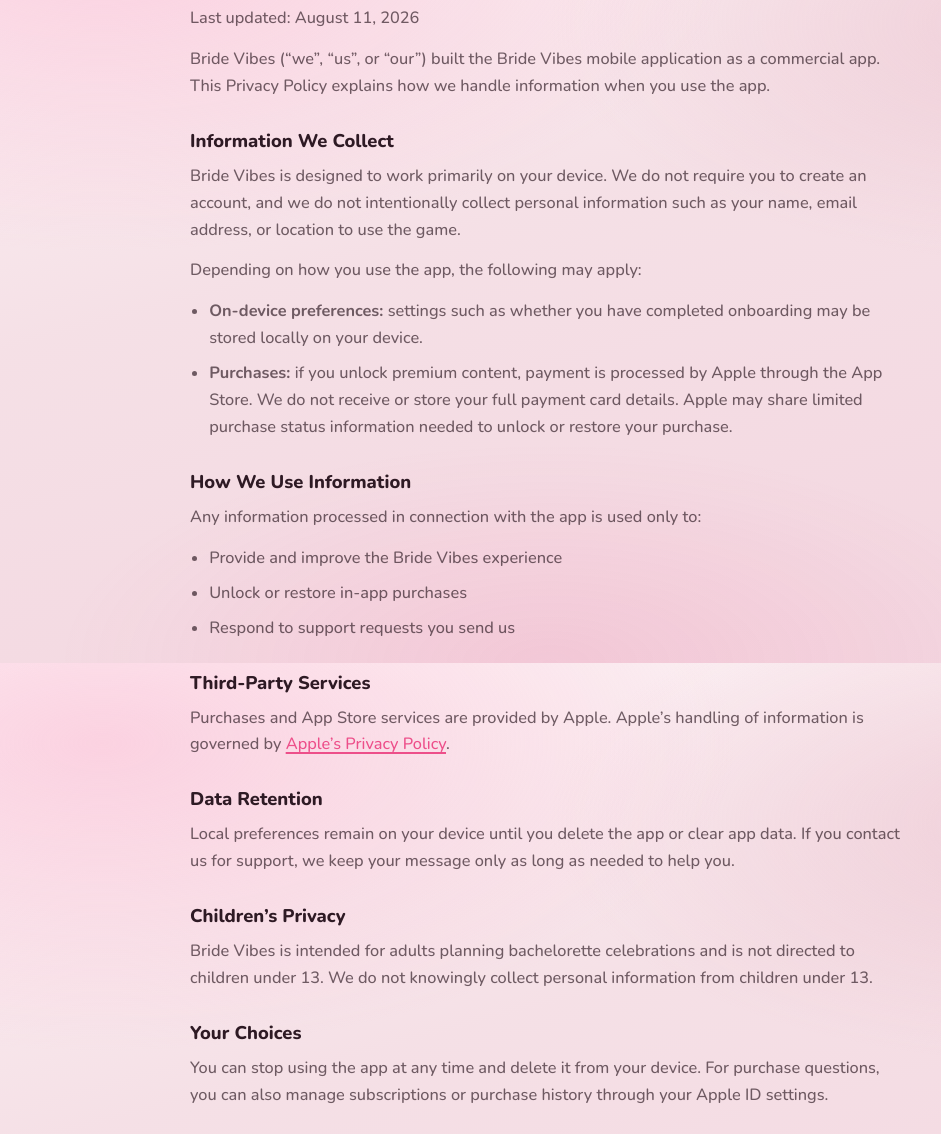
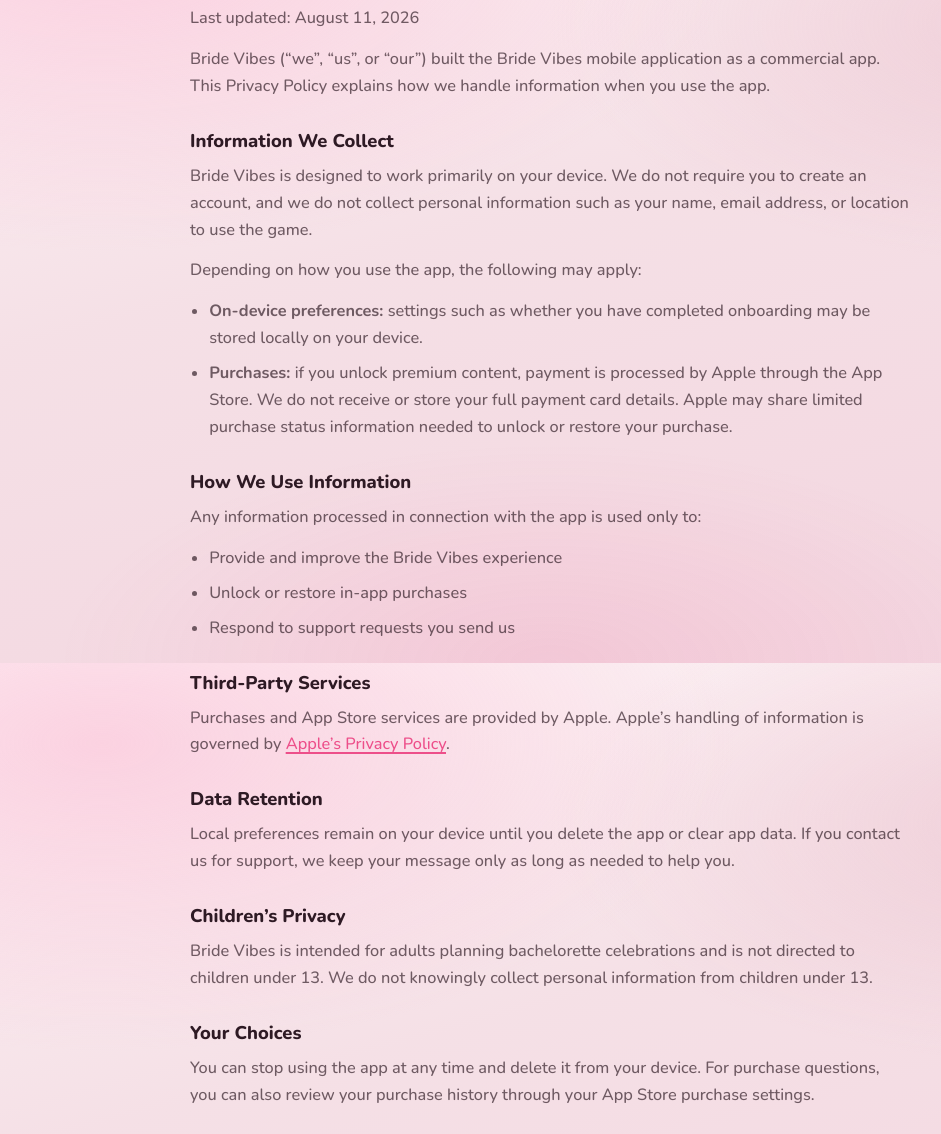
Before and after one commit to zberbergy/bridevibes, a plain HTML site: page privacy.html in a window 1280 px wide. Shown: the part 137-1271 px from the top of the page, without its empty margins (90-1031 px from the left). Drawn offline with nearby package versions, Linux system fonts and the light colour scheme.

Commit message:
Update privacy.html

```diff
--- a/privacy.html
+++ b/privacy.html
@@ -33,9 +33,9 @@
         <h2>Information We Collect</h2>
         <p>
           Bride Vibes is designed to work primarily on your device. We do not
-          require you to create an account, and we do not intentionally collect
-          personal information such as your name, email address, or location to
-          use the game.
+          require you to create an account, and we do not collect personal
+          information such as your name, email address, or location to use the
+          game.
         </p>
         <p>Depending on how you use the app, the following may apply:</p>
         <ul>
@@ -89,8 +89,8 @@
         <h2>Your Choices</h2>
         <p>
           You can stop using the app at any time and delete it from your device.
-          For purchase questions, you can also manage subscriptions or purchase
-          history through your Apple ID settings.
+          For purchase questions, you can also review your purchase history
+          through your App Store purchase settings.
         </p>
 
         <h2>Changes to This Policy</h2>
```
